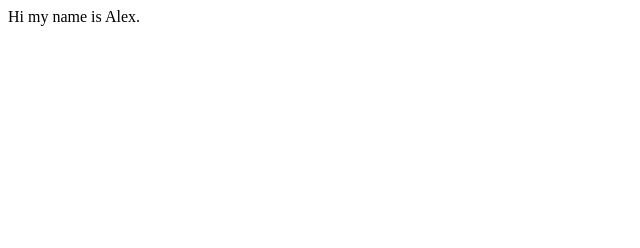
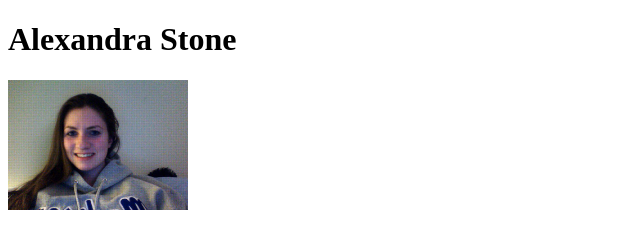
Before and after one commit to AlexandraStone/NCS_PT, a plain HTML site: page index.html in a window 1280 px wide. Shown: the whole page, without its empty margins (0-640 px from the left). Drawn offline with Linux system fonts and the light colour scheme.

Commit message:
Commit #3
Added a picture!!

```diff
--- a/index.html
+++ b/index.html
@@ -1,4 +1,4 @@
-<!-- comment -->
+<!DOCTYPE html>
 <html>
 <head>
 
@@ -6,6 +6,9 @@
 </head>
 <body>
 
+<h1> Alexandra Stone </h1>
 
-Hi my name is Alex.
+<img src="me.jpg" width="180" height="130">
+
+
 </html>
```
Also changed, not shown: me.jpg (added).
